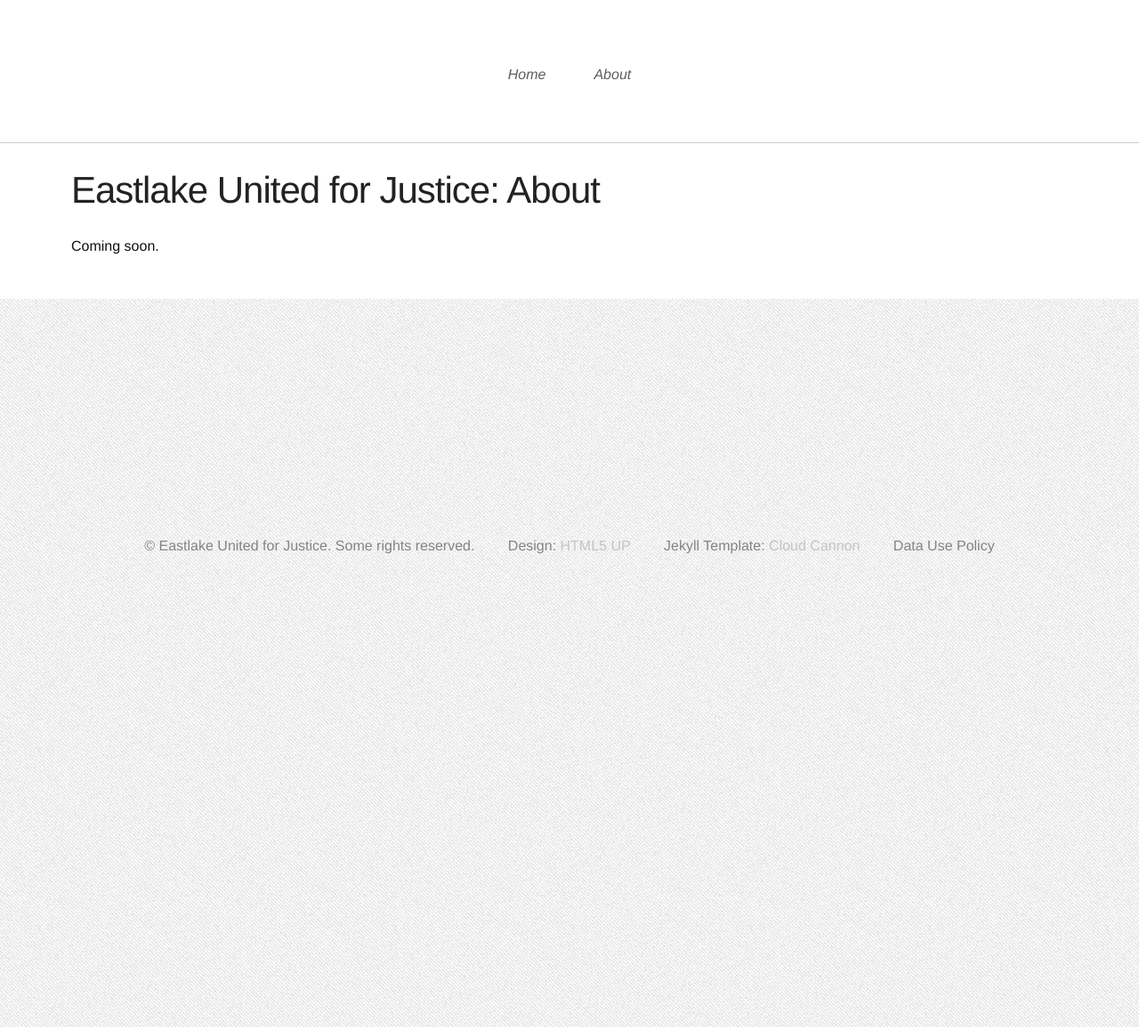
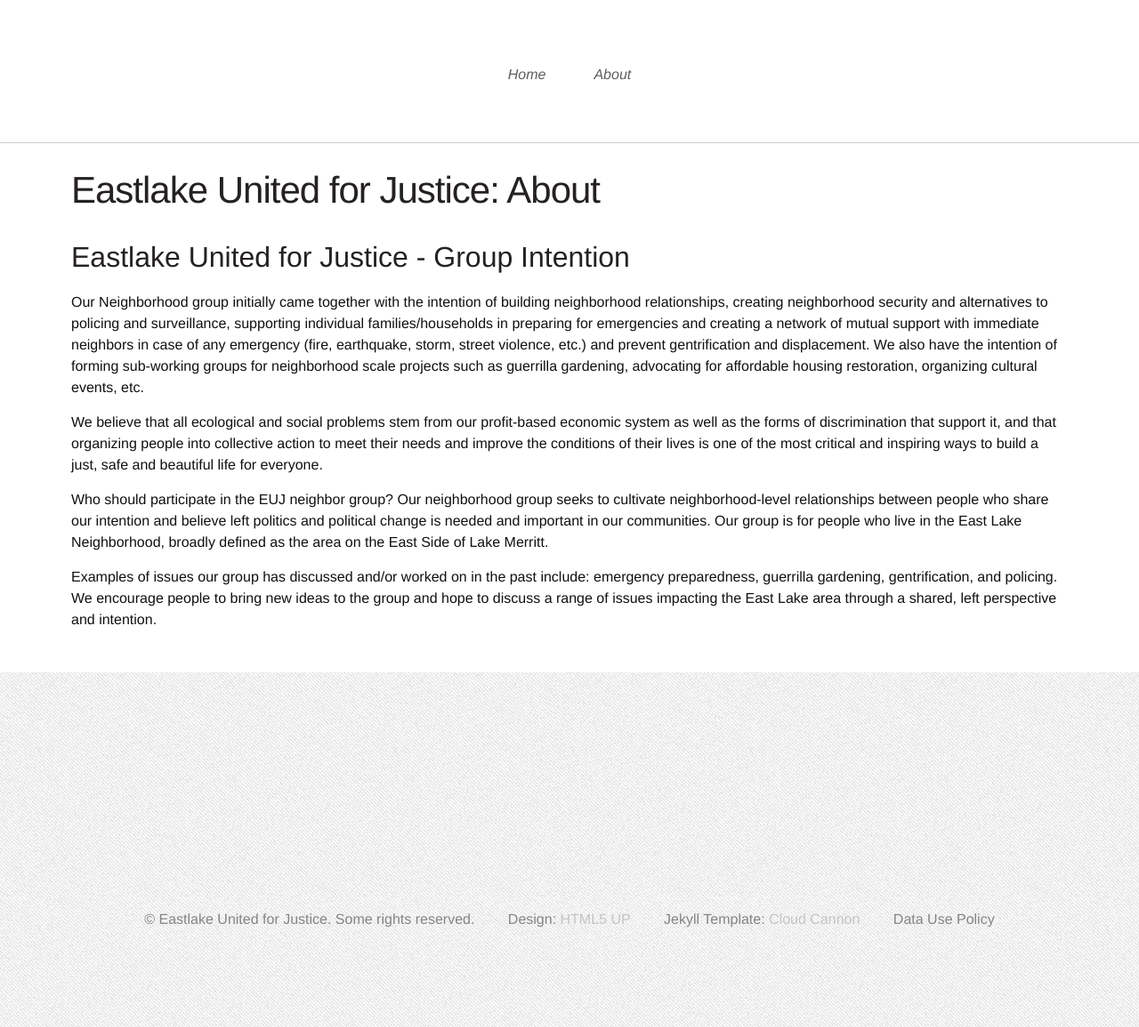
Before and after one commit to catachresis/euj, a Jekyll site: the page built from about.md, in a window 1280 px wide. Shown: the whole page at 89% size. Built offline with Jekyll 4.4.1, drawn with Linux system fonts in a browser that asks for light colours.

Commit message:
Update about.md

```diff
--- a/about.md
+++ b/about.md
@@ -4,4 +4,13 @@ title: "Eastlake United for Justice: About"
 permalink: /about/
 ---
 
-Coming soon.
+## Eastlake United for Justice - Group Intention
+
+Our Neighborhood group initially came together with the intention of building neighborhood relationships, creating neighborhood security and alternatives to policing and surveillance, supporting individual families/households in preparing for emergencies and creating a network of mutual support with immediate neighbors in case of any emergency (fire, earthquake, storm, street violence, etc.) and prevent gentrification and displacement. We also have the intention of forming sub-working groups for neighborhood scale projects such as guerrilla gardening, advocating for affordable housing restoration, organizing cultural events, etc.
+
+We believe that all ecological and social problems stem from our profit-based economic system as well as the forms of discrimination that support it, and that organizing people into collective action to meet their needs and improve the conditions of their lives is one of the most critical and inspiring ways to build a just, safe and beautiful life for everyone.
+
+Who should participate in the EUJ neighbor group?
+Our neighborhood group seeks to cultivate neighborhood-level relationships between people who share our intention and believe left politics and political change is needed and important in our communities. Our group is for people who live in the East Lake Neighborhood, broadly defined as the area on the East Side of Lake Merritt.
+
+Examples of issues our group has discussed and/or worked on in the past include: emergency preparedness, guerrilla gardening, gentrification, and policing. We encourage people to bring new ideas to the group and hope to discuss a range of issues impacting the East Lake area through a shared, left perspective and intention.
```
